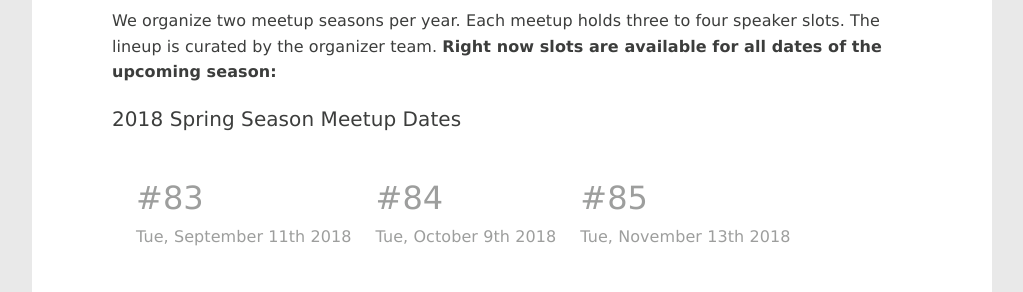
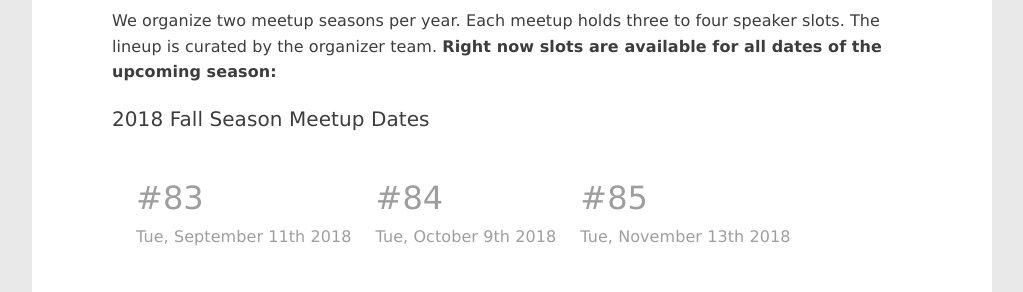
Before and after one commit to upfrontug/upfrontug.github.io, a Jekyll site: the page built from submit.html, in a window 1280 px wide and 900 px high, scrolled down 636 px. Shown: the part 153-445 px from the top of the window, without its empty margins (128-1151 px from the left). Built offline with Jekyll 4.4.1, drawn with Linux system fonts in a browser that asks for light colours; a script that is not in the unit is left out.

Commit message:
fall not spring

```diff
--- a/submit.html
+++ b/submit.html
@@ -20,7 +20,7 @@ font-style: italic;">We currently have way more talk submissions than free slots
 <p>
   We organize two meetup seasons per year. Each meetup holds three to four speaker slots. The lineup is curated by the organizer team. <strong>Right now slots are available for all dates of the upcoming season:</strong>
 </p>
-<h3>2018 Spring Season Meetup Dates</h3>
+<h3>2018 Fall Season Meetup Dates</h3>
 <ul class="list-next-events">
   <li>
     <span>#83</span>
```
